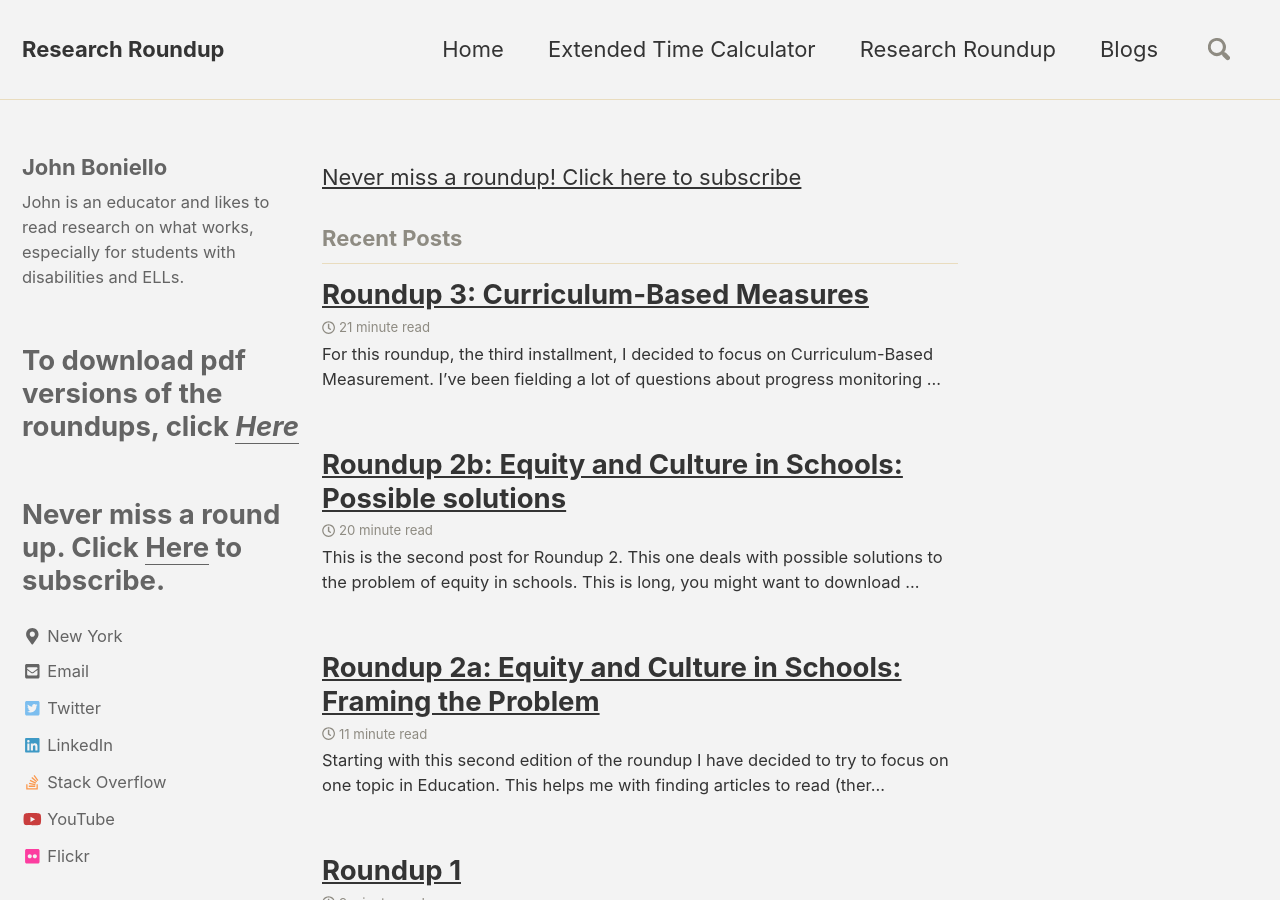
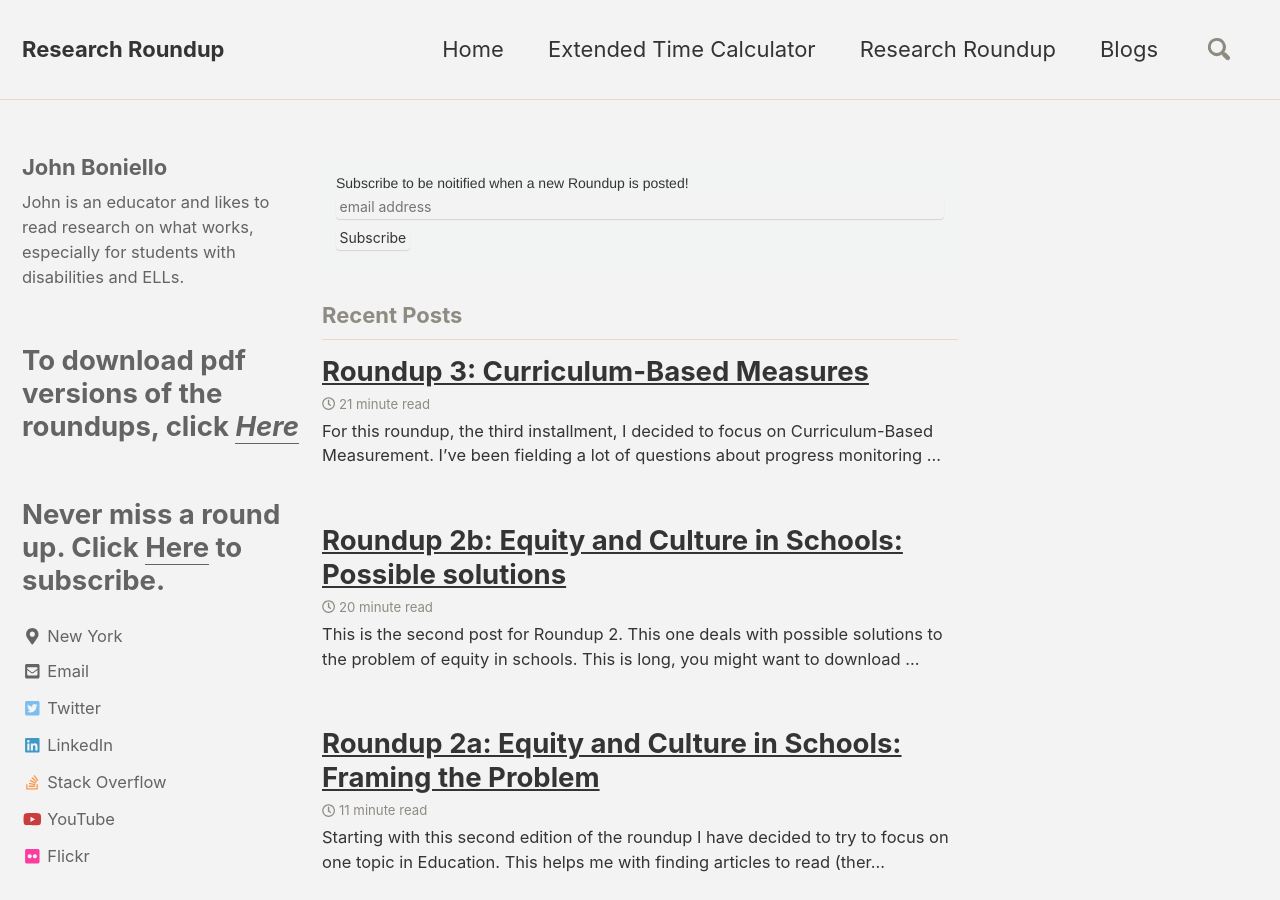
Before and after one commit to johnboniello/Research-round-up, a Jekyll site: the page built from index.html, in a window 1280 px wide and 900 px high. Built offline with Jekyll 4.4.1, drawn with Linux system fonts in a browser that asks for light colours; nearby versions of some CDN libraries; the list of posts is cut into pages by our own code; comment, search, counter and statistics services are not loaded.

Commit message:
Revert "Update newsletter.html"
This reverts commit 54946e0833cbeff6a325e662d61f4a7f1a83ba6c.

```diff
--- a/_includes/newsletter.html
+++ b/_includes/newsletter.html
@@ -1,5 +1,20 @@
 <!-- Begin MailChimp Signup Form -->
-<a href=http://cm.pn/3nsk> Never miss a roundup! Click here to subscribe</a>
-
+<link href="//cdn-images.mailchimp.com/embedcode/horizontal-slim-10_7.css" rel="stylesheet" type="text/css">
+<style type="text/css">
+	#mc_embed_signup{background:#fff; clear:left; font:14px Helvetica,Arial,sans-serif; width:100%;}
+	/* Add your own MailChimp form style overrides in your site stylesheet or in this style block.
+	   We recommend moving this block and the preceding CSS link to the HEAD of your HTML file. */
+</style>
+<div id="mc_embed_signup">
+<form action="https://johnboniello.us12.list-manage.com/subscribe/post?u=4b753799e3ff1316f17ad83af&amp;id=f37ae15fd9" method="post" id="mc-embedded-subscribe-form" name="mc-embedded-subscribe-form" class="validate" target="_blank" novalidate>
+    <div id="mc_embed_signup_scroll">
+	<label for="mce-EMAIL">Subscribe to be noitified when a new Roundup is posted!</label>
+	<input type="email" value="" name="EMAIL" class="email" id="mce-EMAIL" placeholder="email address" required>
+    <!-- real people should not fill this in and expect good things - do not remove this or risk form bot signups-->
+    <div style="position: absolute; left: -5000px;" aria-hidden="true"><input type="text" name="b_4b753799e3ff1316f17ad83af_f37ae15fd9" tabindex="-1" value=""></div>
+    <div class="clear"><input type="submit" value="Subscribe" name="subscribe" id="mc-embedded-subscribe" class="button"></div>
+    </div>
+</form>
+</div>
 
 <!--End mc_embed_signup-->
```
